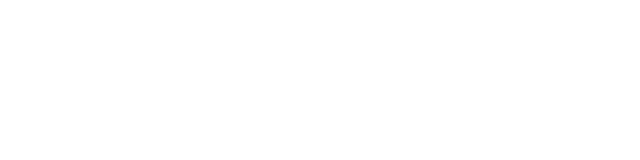
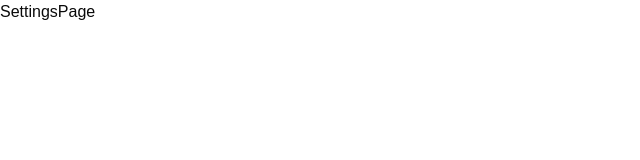
Before and after one commit to IncridableAcuman/user-management, a React (Vite) app in the folder frontend/: page /settings in a window 1280 px wide. Before the commit this address had no page. Shown: the top 160 px of the page, without its empty margins (0-640 px from the left). Built offline with nearby package versions, Linux system fonts and the light colour scheme.

Commit message:
settings page added

```diff
--- a/frontend/src/app/App.tsx
+++ b/frontend/src/app/App.tsx
@@ -5,6 +5,7 @@
 import { AuthPage } from "@/pages/auth";
 import { DashboardPage } from "@/pages/dashboard";
 import { ProfilePage } from "@/pages/profile";
+import { SettingsPage } from "@/pages/settings";
 
 const App = () => {
   return (
@@ -16,6 +17,7 @@
         <Route path="/auth" element={<AuthPage />} />
         <Route path="/" element={<DashboardPage />} />
         <Route path="/profile" element={<ProfilePage/>} />
+        <Route path="/settings" element={<SettingsPage/>} />
       </Routes>
     </>
   );
--- a/frontend/src/pages/profile/ui/profile-page.tsx
+++ b/frontend/src/pages/profile/ui/profile-page.tsx
@@ -4,9 +4,6 @@
 import { Settings } from "lucide-react";
 import { useState } from "react";
 
-type ProfileActiveType={
-  active: "overview" | "projects" | "activities" | "members"
-}
 
 export const ProfilePage = () => {
   const [active,setActive]=useState("overview")
--- /dev/null
+++ b/frontend/src/pages/settings/index.ts
@@ -0,0 +1 @@
+export * from "./ui/settings-page"
--- /dev/null
+++ b/frontend/src/pages/settings/ui/settings-page.tsx
@@ -0,0 +1,6 @@
+
+export const SettingsPage = () => {
+  return (
+    <div>SettingsPage</div>
+  )
+}
```
